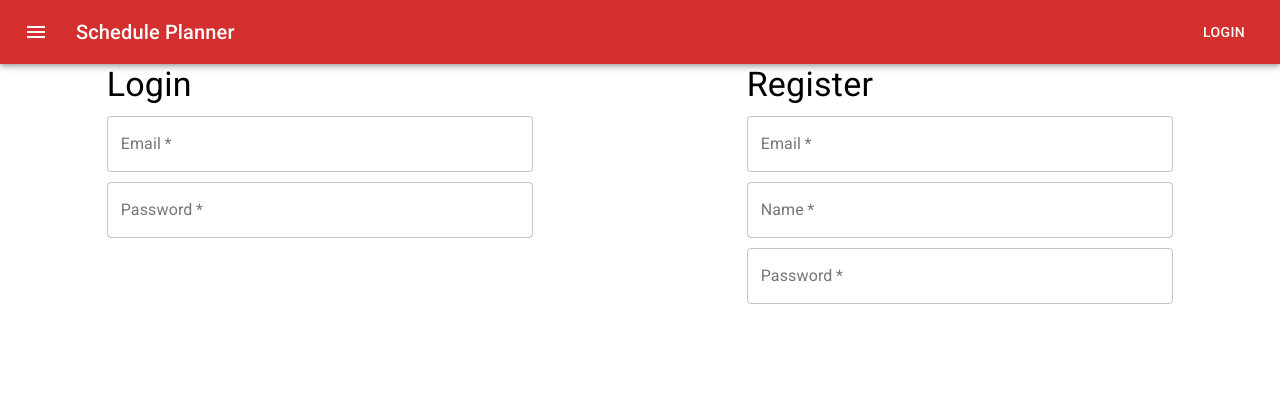
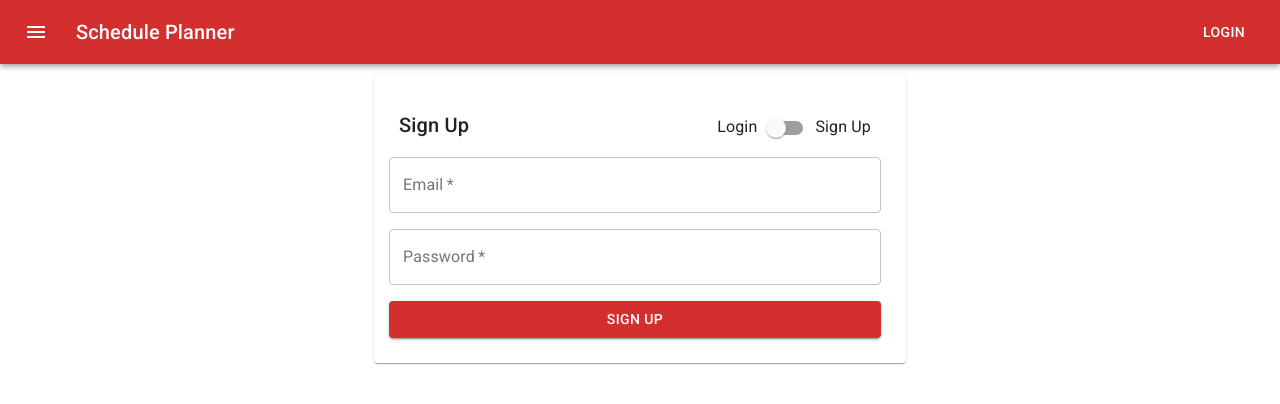
Before and after one commit to kiikoh/SchedulePlanner, a React (Create React App) app in the folder client/: page / in a window 1280 px wide. Shown: the top 404 px of the page. Built offline with nearby package versions, Linux system fonts and the light colour scheme.

Commit message:
you can reigster now

```diff
--- a/client/src/Components/Login.jsx
+++ b/client/src/Components/Login.jsx
@@ -1,4 +1,4 @@
-import { TextField, Typography } from "@material-ui/core";
+import { Button, Grid, TextField } from "@material-ui/core";
 import React, {useState} from "react";
 
 const Login = () => {
@@ -7,15 +7,17 @@ const Login = () => {
 	const [password, setPassword] = useState("");
 
 	return (
-		<form>
-			<Typography variant="h4">Login</Typography>
-			<div style={{ marginTop: 10 }}>
+		<Grid container spacing={2}>
+			<Grid item xs={12}>
 				<TextField required label="Email" variant="outlined" fullWidth onChange={e => setEmail(e.target.value)} value={email}/>
-			</div>
-			<div style={{ marginTop: 10 }}>
+			</Grid>
+			<Grid item xs={12}>
 				<TextField required label="Password" variant="outlined" type="password" fullWidth onChange={e => setPassword(e.target.value)} value={password}/>
-			</div>
-		</form>
+			</Grid>
+			<Grid item xs={12}>
+				<Button fullWidth variant="contained" color="primary">Sign Up</Button>
+			</Grid>
+		</Grid>
 	);
 };
 
--- a/client/src/Components/Registration.jsx
+++ b/client/src/Components/Registration.jsx
@@ -1,20 +1,112 @@
-import { TextField, Typography } from "@material-ui/core";
-import React from "react";
+import { TextField, Typography, Select, MenuItem, InputLabel, FormControl, Button, Input, InputAdornment, Grid } from "@material-ui/core";
+import React, {useState} from "react";
+import toast, { Toaster } from 'react-hot-toast';
 
 const Registration = () => {
+
+	const [first, setFirst] = useState('');
+	const [last, setLast] = useState('');
+	const [email, setEmail] = useState('');
+	const [pass, setPass] = useState('');
+	const [confirm, setConfirm] = useState('');
+	const [year, setYear] = useState('');
+
+	const validate = () => {
+		if(!first) return false;
+		if(!last) return false;
+
+		if(!validateEmail()) return false;
+		if(pass?.length < 5) return false;
+		if(confirm !== pass) return false;
+		if(!validateYear()) return false;
+
+		return true;
+	}
+
+	const validateEmail = () => {
+		const re = /^(([^<>()[\]\\.,;:\s@\"]+(\.[^<>()[\]\\.,;:\s@\"]+)*)|(\".+\"))@((\[[0-9]{1,3}\.[0-9]{1,3}\.[0-9]{1,3}\.[0-9]{1,3}\])|(([a-zA-Z\-0-9]+\.)+[a-zA-Z]{2,}))$/;
+		return re.test(email);
+	}
+
+	const validateYear = () => {
+		const age = year - (new Date().getFullYear() % 1000);
+		if( age < 0 || age > 4) return false;
+		return true;
+	}
+
+	const submitRegistration = () => {
+		if(!validate()) return;
+
+
+		const prom = fetch("http://localhost:5000/api/register", {
+			method: "POST",
+			headers: {
+				'Content-Type': 'application/json'
+			},
+			body: JSON.stringify({
+				email,
+				name: {
+					first,
+					last
+				},
+				pass,
+				year
+			})
+		})
+		.then(res => res.json())
+		.then(res => {
+			if(res.status !== "OK"){
+				throw new Error("Could not register")
+			}
+		});
+
+		toast.promise(prom, {
+			loading: 'Registering...',
+			success: 'Successfully registered',
+			error: 'Could not register',
+		});
+	}
+
 	return (
-		<form>
-			<Typography variant="h4">Register</Typography>
-			<div style={{ marginTop: 10 }}>
-				<TextField required label="Email" variant="outlined" fullWidth />
-			</div>
-			<div style={{ marginTop: 10 }}>
-				<TextField required label="Name" variant="outlined" fullWidth />
-			</div>
-			<div style={{ marginTop: 10 }}>
-				<TextField required label="Password" variant="outlined" type="password" fullWidth />
-			</div>
-		</form>
+		<Grid container spacing={2}>
+			<Toaster
+				position="top-center"
+				toastOptions={{
+					duration: 2000,
+				}}
+			/>
+			<Grid item xs={12} sm={6}>
+				<TextField required label="First Name" variant="outlined" fullWidth value={first} onChange={e => setFirst(e.target.value)}/>
+			</Grid>
+			<Grid item xs={12} sm={6}>
+				<TextField required label="Last Name" variant="outlined" fullWidth value={last} onChange={e => setLast(e.target.value)}/>
+			</Grid>
+			<Grid item xs={12}>
+				<TextField error={email !== "" && !validateEmail()} required label="Email" variant="outlined" fullWidth value={email} onChange={e => setEmail(e.target.value)}/>
+			</Grid>
+			<Grid item xs={12}>
+				<TextField error={pass !== "" && pass?.length < 5} required label="Password" variant="outlined" type="password" fullWidth value={pass} onChange={e => setPass(e.target.value)}/>
+			</Grid>
+			<Grid item xs={12} sm={6}>
+				<TextField error={confirm !== "" && confirm !== pass} required label="Confirm Password" variant="outlined" type="password"  fullWidth value={confirm} onChange={e => setConfirm(e.target.value)}/>
+			</Grid>
+			<Grid item xs={12} sm={6}>
+				<TextField
+					error={year !== "" && !validateYear()}
+					required
+					variant="outlined"
+					type="password"
+					type="number"
+					InputProps={{startAdornment: <InputAdornment position="start">Class of '</InputAdornment>}}
+					fullWidth
+					value={year}
+					onChange={e => setYear(e.target.value)}
+				/>
+			</Grid>
+			<Grid item xs={12}>
+				<Button disabled={!validate()} fullWidth variant="contained" color="primary" onClick={() => submitRegistration()}>Sign Up</Button>
+			</Grid>
+		</Grid>
 	);
 };
 
--- a/client/src/Pages/LoginPage.jsx
+++ b/client/src/Pages/LoginPage.jsx
@@ -1,21 +1,27 @@
-import { Grid } from "@material-ui/core";
+import { Container, FormHelperText, Grid, Switch, Typography, Card } from "@material-ui/core";
 import React, { useState } from "react";
 import Login from "../Components/Login";
 import Registration from "../Components/Registration";
 
 const LoginPage = () => {
+	const [toggle, setToggle] = useState(false);
+
 	return (
-		<Grid container>
-			<Grid item xs={1} />
-			<Grid item xs={4}>
-				<Login></Login>
-			</Grid>
-			<Grid item xs={2} />
-			<Grid item xs={4}>
-				<Registration></Registration>
-			</Grid>
-			<Grid item xs={1} />
-		</Grid>
+		<Container maxWidth="sm" >
+			<Card style={{margin: '10px', padding:'25px', paddingLeft: '15px'}}>
+				<div style={{display: "flex", justifyContent: "space-between", alignContent:"space-between", padding:'10px'}}>
+					<Typography variant="h6">{toggle ? "Register" : "Sign Up"}</Typography>
+					<div>
+						<Typography style={{display:"inline"}}>Login</Typography>
+						<Switch color="primary" checked={toggle} onChange={e => setToggle(e.target.checked)}/>
+						<Typography style={{display:"inline"}}>Sign Up</Typography>
+					</div>
+				</div>
+				{toggle ? <Registration /> : <Login />}
+			</Card>
+
+		</Container>
+
 	);
 };
 
```
Also changed, not shown: 1 other file (tests, documents, lock files or other folders).
